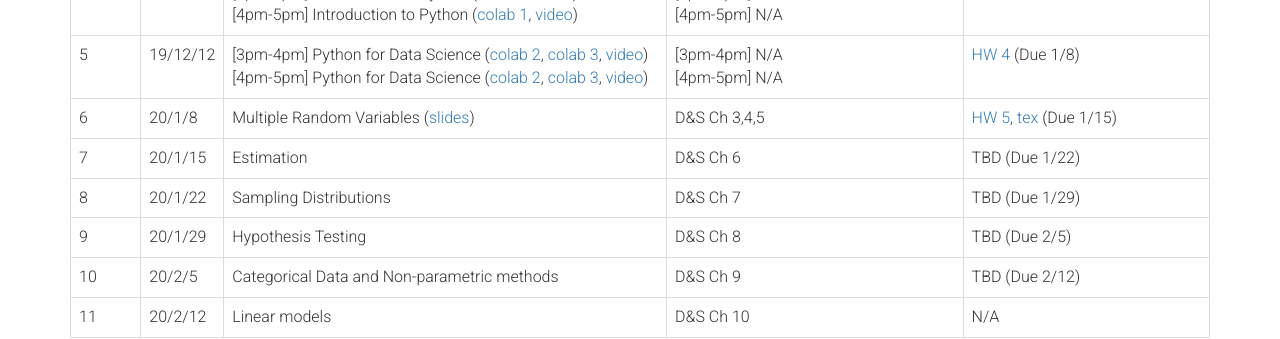
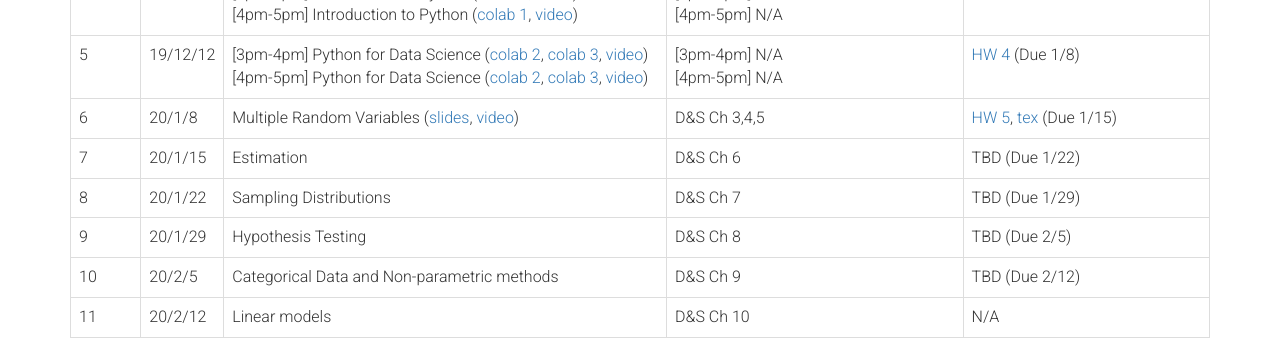
Before and after one commit to talisstats/talisstats.github.io, a Jekyll site: the page syllabus.html, which Jekyll copies as it is, in a window 1280 px wide. Shown: the part 942-1281 px from the top of the page. Built offline with Jekyll 4.4.1, drawn with Linux system fonts in a browser that asks for light colours; nearby versions of some CDN libraries.

Commit message:
Uploads lec6 video

```diff
--- a/syllabus.html
+++ b/syllabus.html
@@ -167,7 +167,7 @@
     <td>6</td>
     <td>20/1/8 </td>
     <td>
-       Multiple Random Variables (<a href="assets/slides/lec6.pdf">slides</a>)  </br>
+       Multiple Random Variables (<a href="assets/slides/lec6.pdf">slides</a>, <a href="https://youtu.be/Z9-n5KcGqDQ">video</a>)  </br>
     </td>
     <td>
       D&S Ch 3,4,5
```
